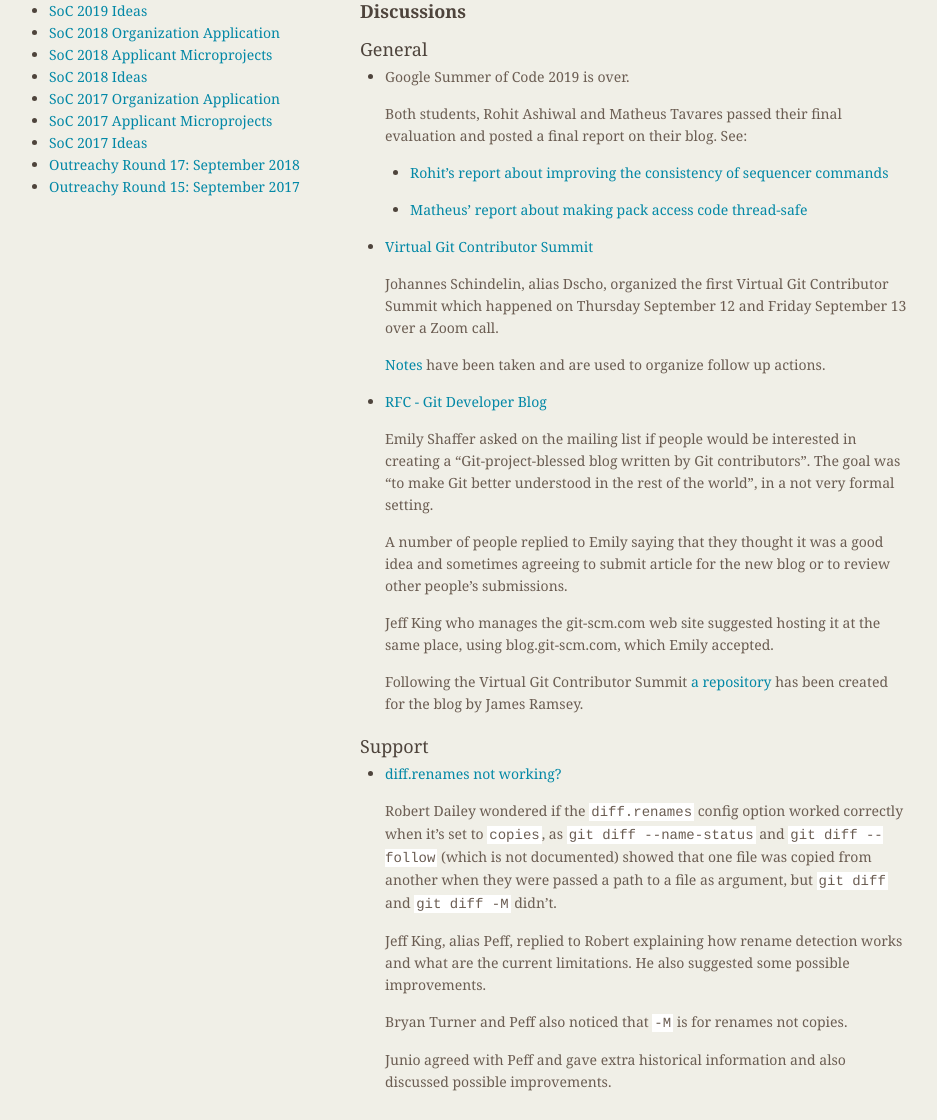
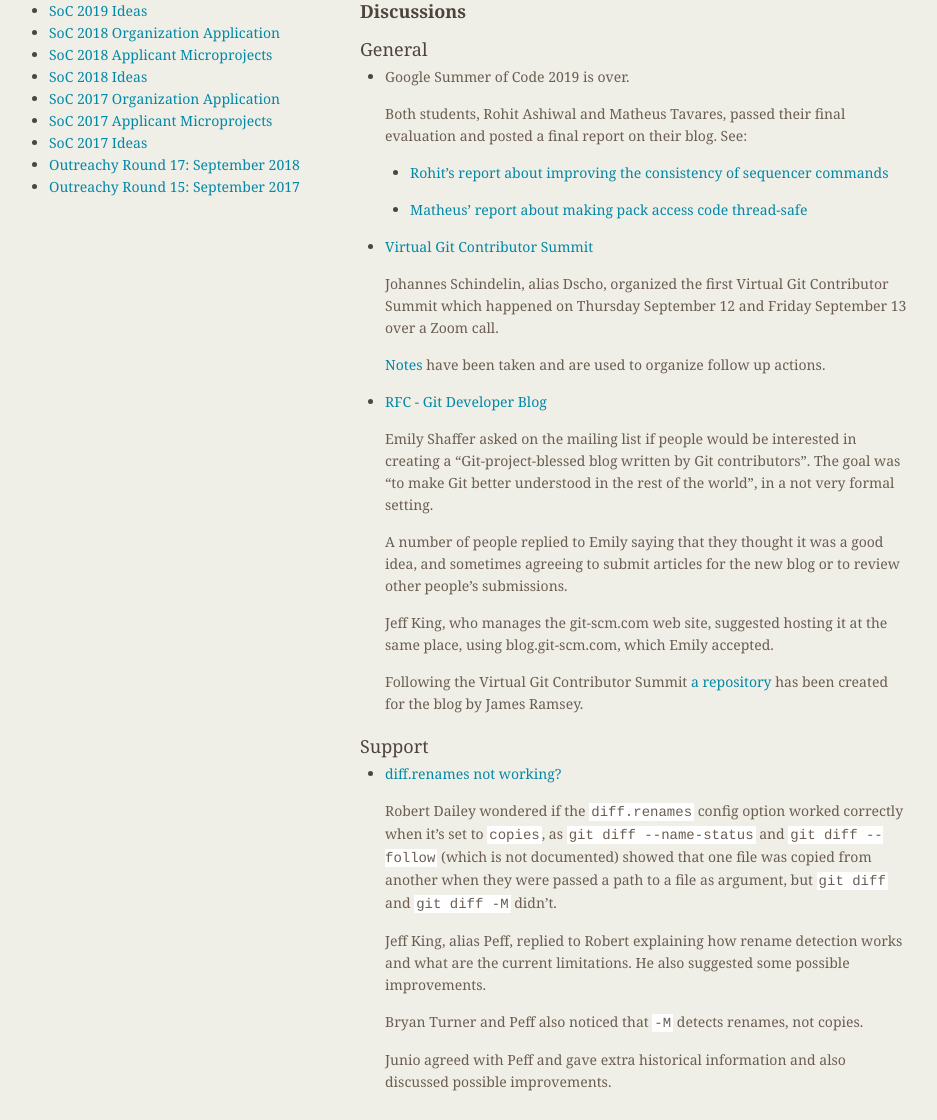
Before and after one commit to git/git.github.io, a Jekyll site: the page built from rev_news/drafts/edition-55.md, in a window 1280 px wide. Shown: the part 226-1346 px from the top of the page, without its empty margins (174-1111 px from the left). Built offline with Jekyll 4.4.1, drawn with Linux system fonts in a browser that asks for light colours.

Commit message:
Supplied a few really tiny fixes, mostly commas.

```diff
--- a/rev_news/drafts/edition-55.md
+++ b/rev_news/drafts/edition-55.md
@@ -21,7 +21,7 @@
 
 * Google Summer of Code 2019 is over.
 
-  Both students, Rohit Ashiwal and Matheus Tavares passed their final evaluation
+  Both students, Rohit Ashiwal and Matheus Tavares, passed their final evaluation
   and posted a final report on their blog. See:
 
   * [Rohit's report about improving the consistency of sequencer commands](https://rashiwal.me/2019/final-report/)
@@ -45,10 +45,10 @@
   rest of the world", in a not very formal setting.
 
   A number of people replied to Emily saying that they thought it was
-  a good idea and sometimes agreeing to submit article for the new
+  a good idea, and sometimes agreeing to submit articles for the new
   blog or to review other people's submissions.
 
-  Jeff King who manages the git-scm.com web site suggested hosting it
+  Jeff King, who manages the git-scm.com web site, suggested hosting it
   at the same place, using blog.git-scm.com, which Emily accepted.
 
   Following the Virtual Git Contributor Summit
@@ -73,7 +73,7 @@
   detection works and what are the current limitations. He also
   suggested some possible improvements.
 
-  Bryan Turner and Peff also noticed that `-M` is for renames not
+  Bryan Turner and Peff also noticed that `-M` detects renames, not
   copies.
 
   Junio agreed with Peff and gave extra historical information and
```
